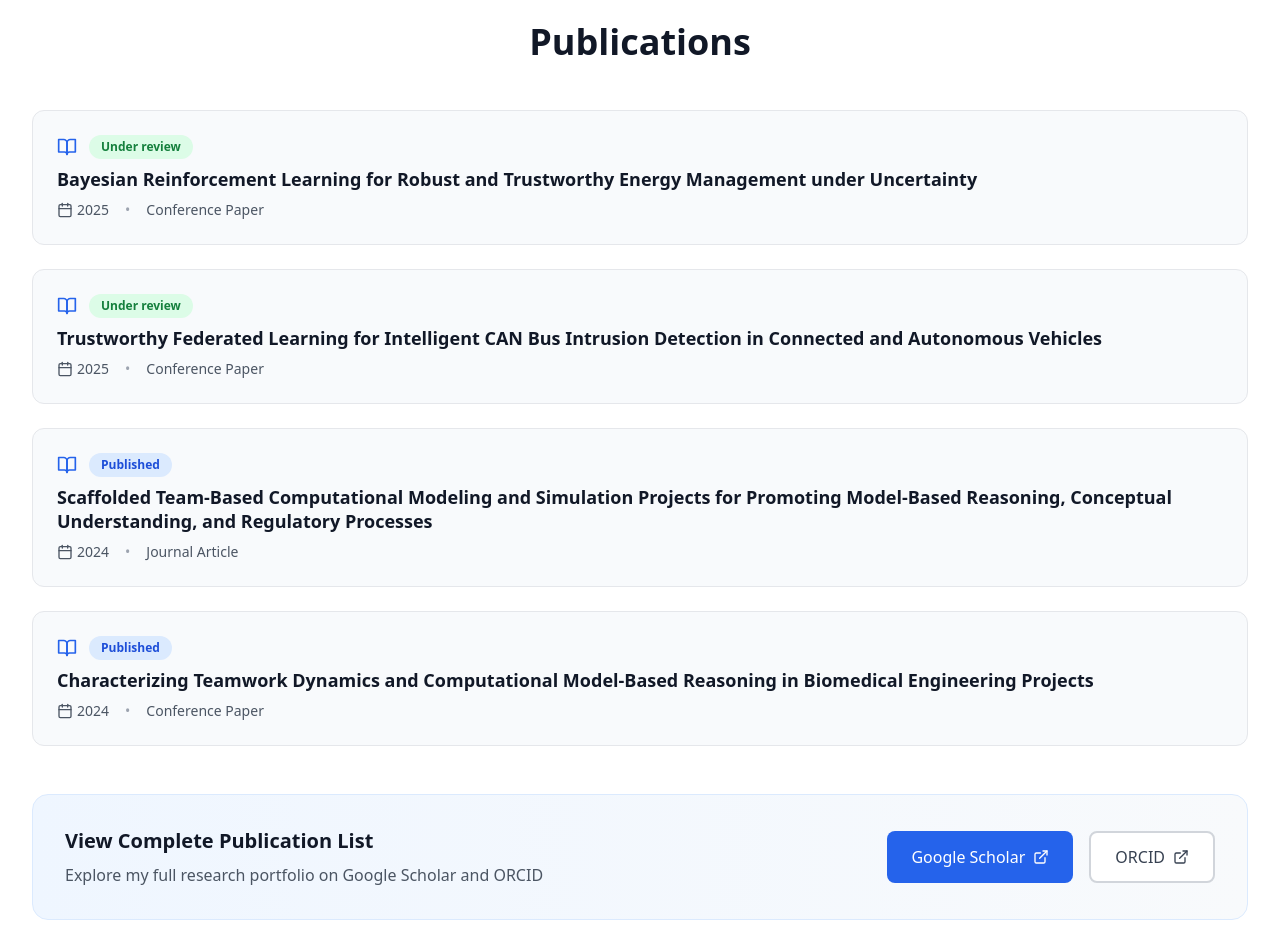
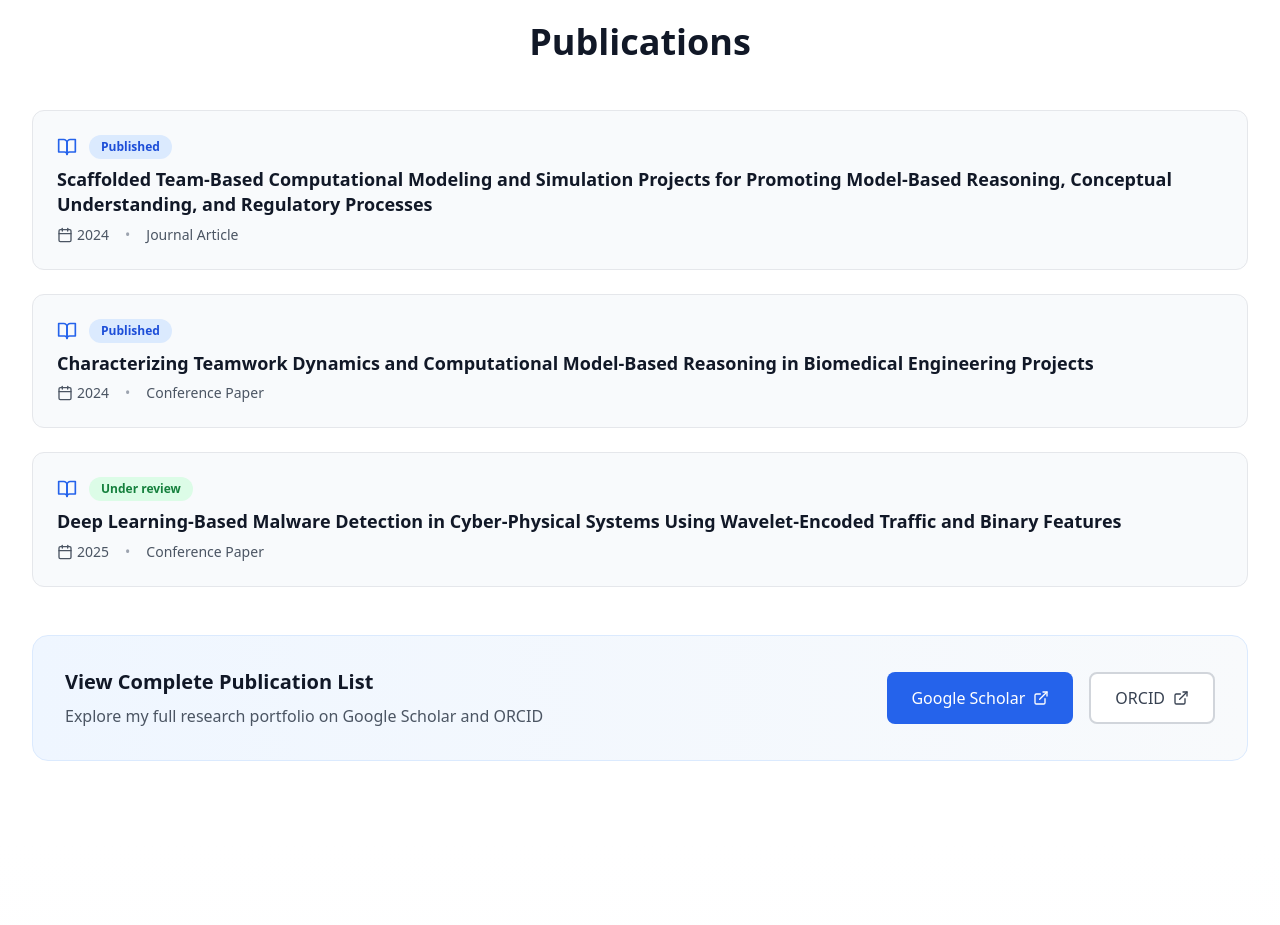
Before and after one commit to Abasfreky1/professor-portfolio, a React (Vite) app: page / in a window 1280 px wide. Shown: the part 3600-4525 px from the top of the page. Built offline with nearby package versions, Linux system fonts and the light colour scheme.

Commit message:
Update publications list with new entry and removals
Removed two conference papers and added a new conference paper on malware detection.

```diff
--- a/src/components/Publications.tsx
+++ b/src/components/Publications.tsx
@@ -2,18 +2,6 @@ import { BookOpen, ExternalLink, Calendar } from 'lucide-react';
 
 export function Publications() {
   const publications = [
-    {
-      title: 'Bayesian Reinforcement Learning for Robust and Trustworthy Energy Management under Uncertainty',
-      year: 2025,
-      type: "Conference Paper",
-      status: 'Under review',
-    },
-    {
-      title: 'Trustworthy Federated Learning for Intelligent CAN Bus Intrusion Detection in Connected and Autonomous Vehicles',
-      year: 2025,
-      type: 'Conference Paper',
-      status: 'Under review',
-    },
     {
       title: 'Scaffolded Team-Based Computational Modeling and Simulation Projects for Promoting Model-Based Reasoning, Conceptual Understanding, and Regulatory Processes',
       year: 2024,
@@ -25,6 +13,12 @@ export function Publications() {
       year: 2024,
       type: 'Conference Paper',
       status: 'Published',
+    },
+    {
+      title: 'Deep Learning-Based Malware Detection in Cyber-Physical Systems Using Wavelet-Encoded Traffic and Binary Features',
+      year: 2025,
+      type: "Conference Paper",
+      status: 'Under review',
     },
   ];
 
```
